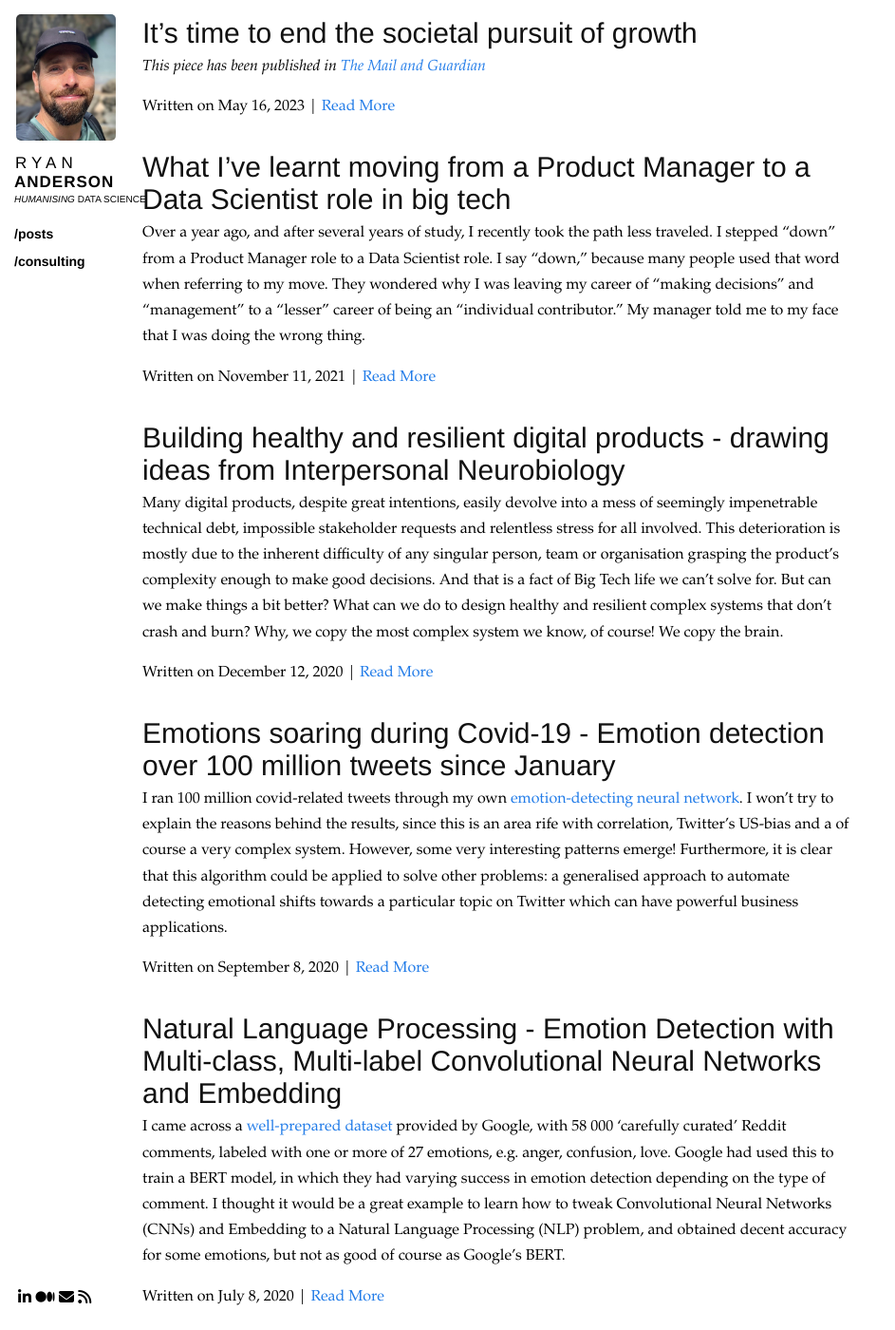
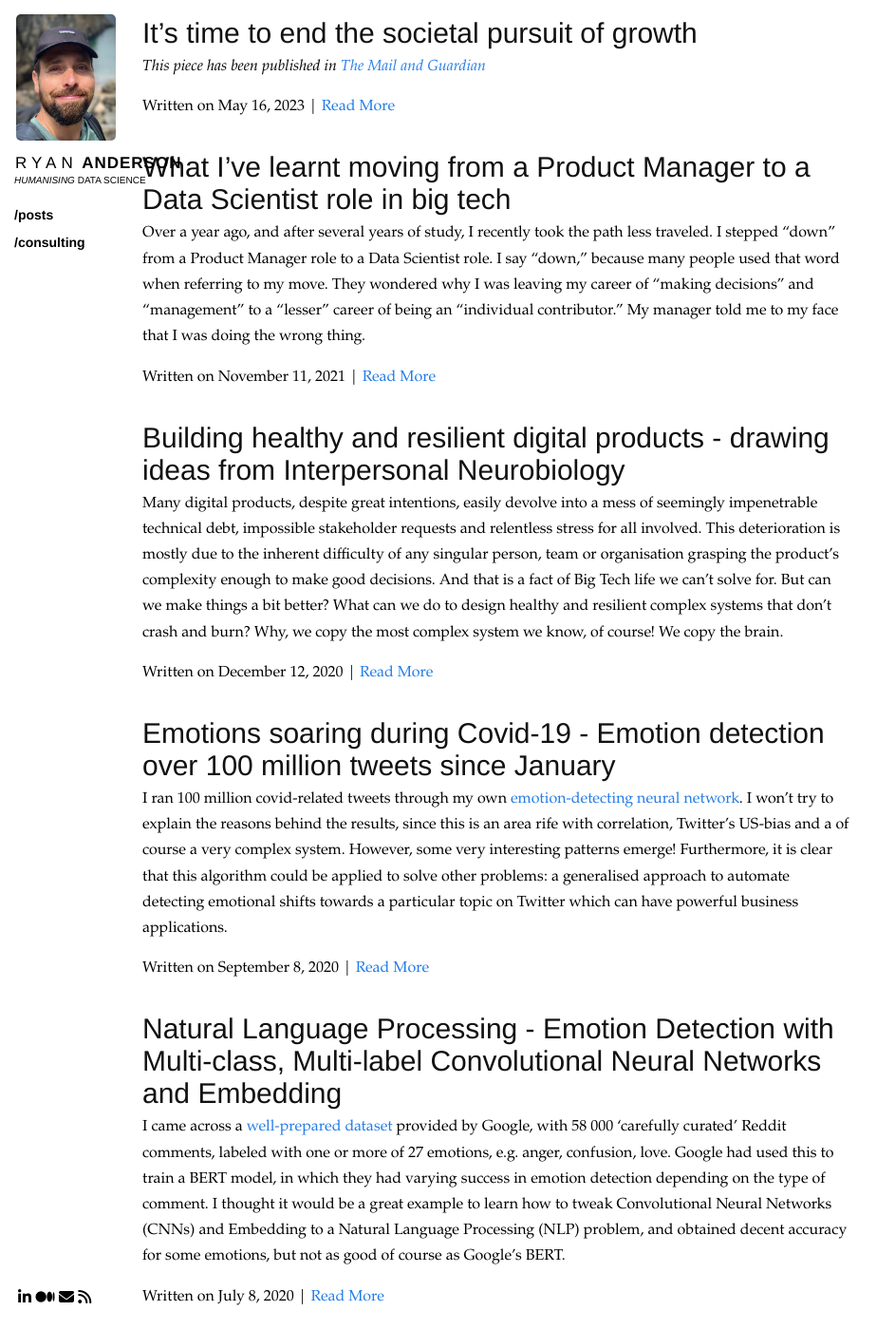
Before and after one commit to ryan-anderson-ds/ryan-anderson-ds.github.io, a Jekyll site: the page built from index.html, in a window 1280 px wide and 1400 px high. Shown: the whole window at 95% size, without its empty margins (0-943 px from the left). Built offline with Jekyll 4.4.1, drawn with Linux system fonts in a browser that asks for light colours.

Commit message:
Update base.scss

```diff
--- a/css/base.scss
+++ b/css/base.scss
@@ -17,7 +17,7 @@ a {
   position: fixed;
   left: 15px;
   top: 15px;
-  width: 160px;
+  width: 180px;
   height: 100%;
   font-family: Helvetica, sans-serif;
   a {
```
